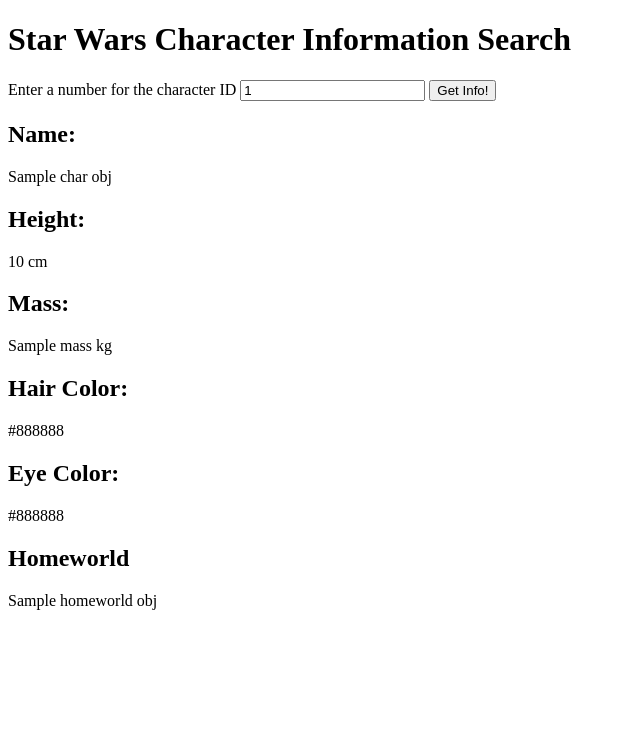
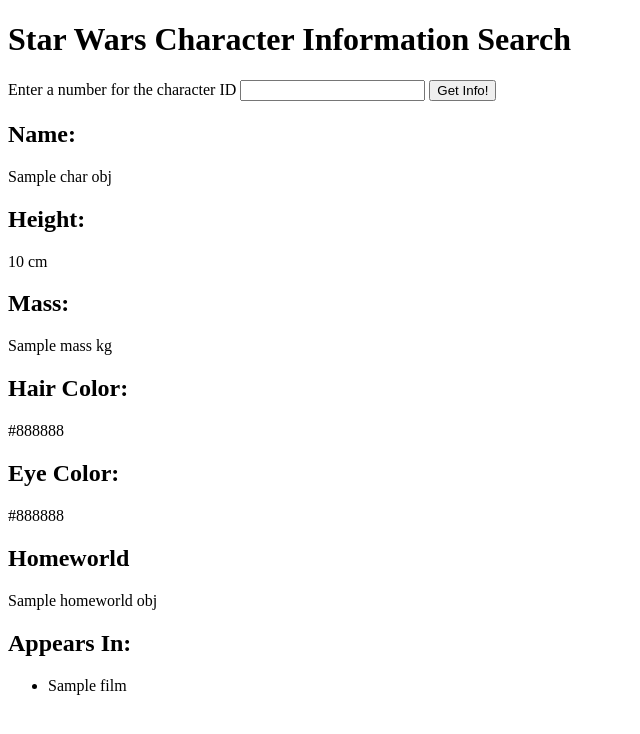
Before and after one commit to JoshBroughton/swapi-app, a Flask app: template templates/character.html in a window 1280 px wide. Shown: the top 734 px of the page, without its empty margins (0-640 px from the left). Run offline with Flask 2, Linux system fonts and the light colour scheme; the template is opened without the code that fills it: most values are stand-ins (such as "Sample title", 1, 10 or a date in 2020).

Commit message:
added list of films character has appeared in to output

```diff
--- a/app.py
+++ b/app.py
@@ -30,12 +30,23 @@ def character_search():
             }
         else:
             char_obj = json.loads(response.content)
+
             homeworld_url = char_obj['homeworld']
             response = requests.get(homeworld_url, timeout=5.0)
             homeworld_obj = json.loads(response.content)
+
+            film_list = char_obj['films']
+            film_names = []
+
+            for film_url in film_list:
+                response = requests.get(film_url, timeout=5.0)
+                content = json.loads(response.content)
+                film_names.append(content['title'])
+
             context = {
                 'char_obj': char_obj,
                 'homeworld_obj': homeworld_obj,
+                'film_names': film_names,
             }
 
         return render_template('character.html', **context)
--- a/templates/character.html
+++ b/templates/character.html
@@ -8,7 +8,7 @@ Star Wars Character Information
   <h1>Star Wars Character Information Search</h1>
   <form action="/character" method="GET">
     <label for="id_input">Enter a number for the character ID</label>
-    <input type="number" name="id_input" value="1" mix="1" max="100">
+    <input type="number" name="id_input" mix="1" max="100">
 
     <input type="submit" value="Get Info!">
   </form>
@@ -27,6 +27,12 @@ Star Wars Character Information
       <p>{{char_obj.eye_color}}</p>
       <h2>Homeworld</h2>
       <p>{{homeworld_obj.name}}</p>
+      <h2>Appears In:</h2>
+      <ul>
+        {% for film in film_names %}
+          <li>{{film}}</li>
+        {% endfor %}
+      </ul>
     {% endif %}
 
     {% if error %}
```
